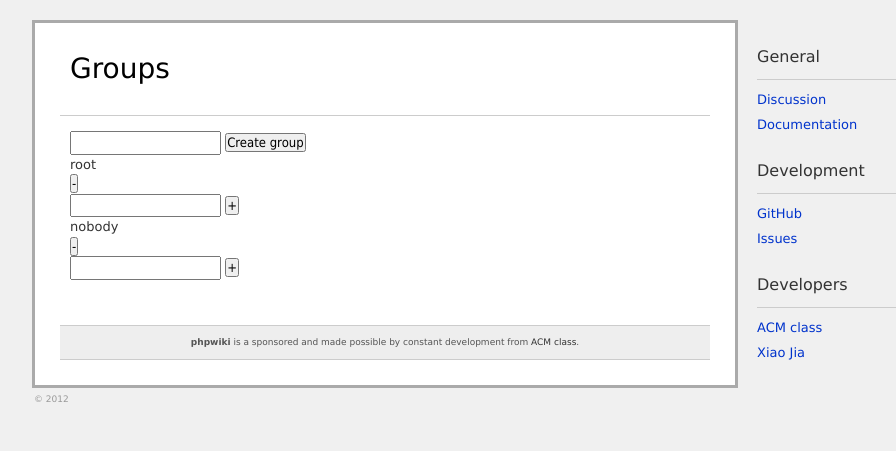
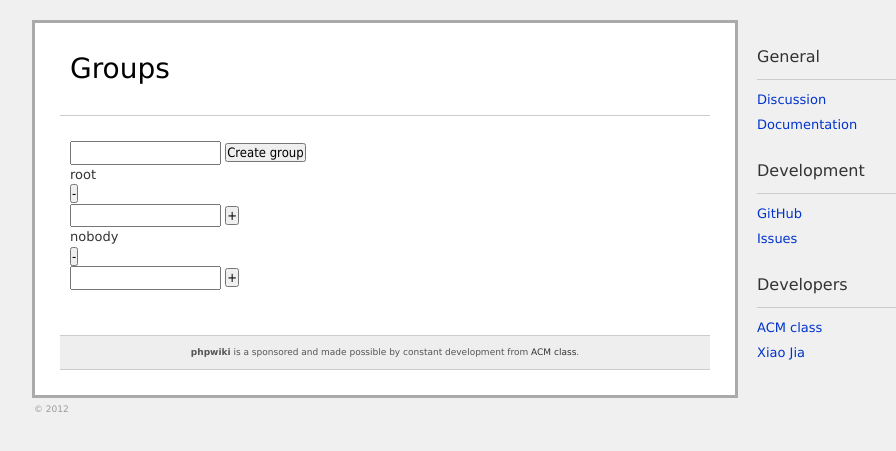
Before and after one commit to iwg/phpwiki, a PHP site: page /wiki/groups.php in a window 1280 px wide. Shown: the top 451 px of the page, without its empty margins (158-1054 px from the left). Run offline with PHP 8.4, Linux system fonts and the light colour scheme; data comes from the database, SQL or seed files in the repository; data that the repository does not hold is empty; some libraries are stand-ins or nearby versions.

Commit message:
lower main content

```diff
--- a/themes/default/css/main.css
+++ b/themes/default/css/main.css
@@ -13,7 +13,7 @@ a:hover { background-color: #03c; color: white; text-decoration: none; }
 #header h1, #header h2 { margin: 0 }
 #header h2 { color: #888; font-weight: normal; font-size: 16px; }
 
-#center { border-top: 1px solid #ccc; margin-top: 25px; padding-top: 15px; }
+#center { border-top: 1px solid #ccc; margin-top: 25px; padding-top: 25px; }
 #center h1 { margin: 0; font-size: 20px; }
 #center ol { margin-left: 0; padding-left: 0; }
 #center li { font-size: 18px; color: #888; margin-bottom: 25px; }
```
